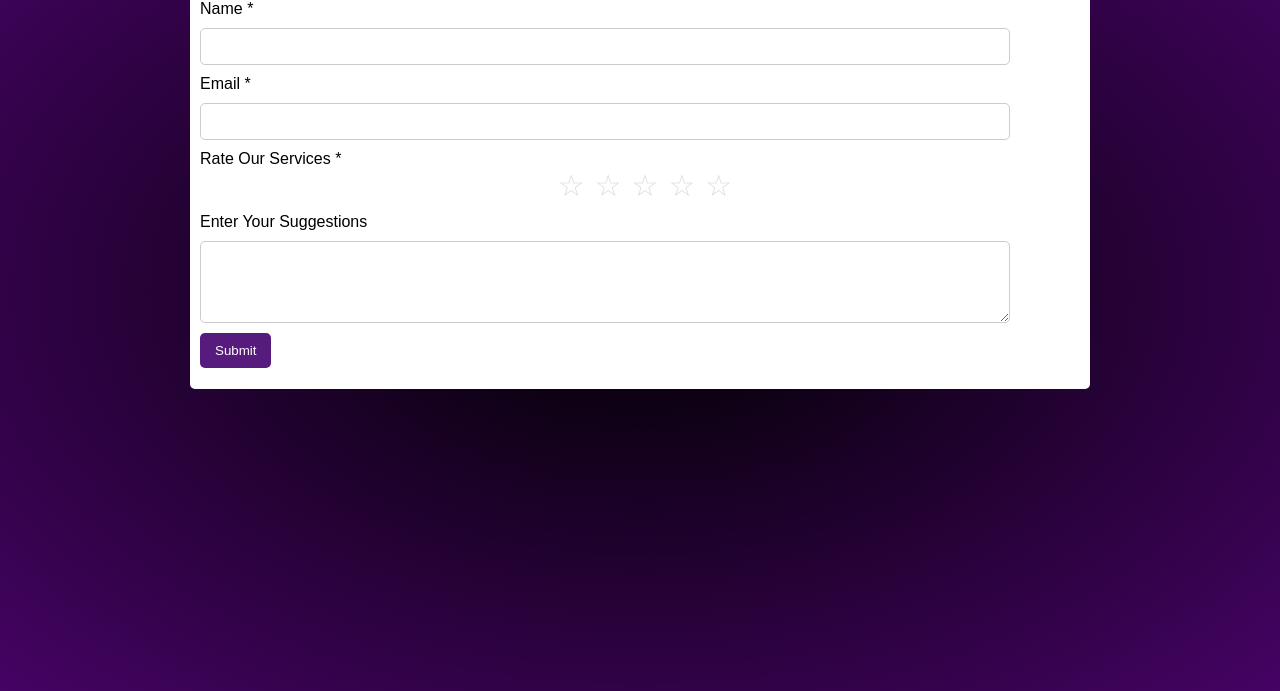
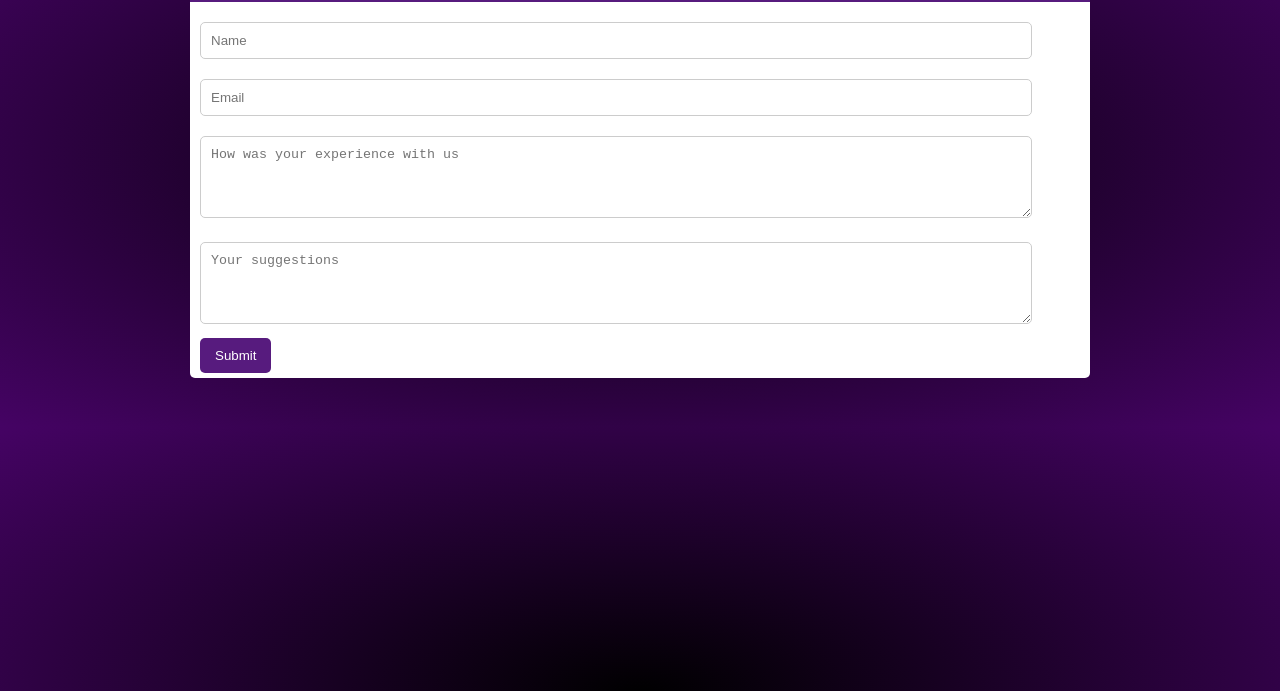
Before and after one commit to AbinayaArunKumar/RouteMates, a website: page feedback.html in a window 1280 px wide. Shown: the part 109-800 px from the top of the page. Drawn offline with Linux system fonts and the light colour scheme.

Commit message:
feedback.html

```diff
--- a/feedback.html
+++ b/feedback.html
@@ -1,3 +1,4 @@
+<!DOCTYPE html>
 <html>
 <head>
     <title>Feedback Form</title>
@@ -9,7 +10,7 @@
             display: flex;
             justify-content: center;
             align-items: center;
-            height: 67vh;
+            height:67vh;
             margin: 0;
         }
 
@@ -17,82 +18,40 @@
             text-align: center;
             color: #fff;
             font-size: 24px;
-
-
         }
 
         .container {
-
             width: 900px;
             padding: 0;
-            border: 0 ;
+            border: 0;
             border-radius: 5px;
             background: #fff;
-
         }
 
-
         .highlighted-header {
-
             background-color: #571B7E;
             color: #fff;
             padding: 0.5px;
             text-align: center;
             border-radius: 5px 5px 0 0;
-			margin-top:0;
-			margin-bottom:10px;
+            margin-top: 0;
+            margin-bottom: 10px;
         }
-		label {
+
+        label {
             display: block;
-			margin-left:10px
+            margin-left: 10px;
         }
 
         input[type="text"],
         input[type="email"],
-        select {
+        select,
+        textarea { /* Add textarea styling */
             width: 90%;
             padding: 10px;
-			margin-left:10px;
-			margin-top:10px;
-			margin-bottom:10px;
-            border: 1px solid #ccc;
-            border-radius: 5px;
-        }
-
-        .rating {
-            display: flex;
-            justify-content: center;
-        }
-
-        .rating input {
-            display: none;
-        }
-
-        .rating label {
-            font-size: 30px;
-            cursor: pointer;
-        }
-
-        .rating label:before {
-            content: '\2606';
-            color: #ddd;
-        }
-
-        .rating input:checked ~ label:before {
-            content: '\2605';
-            color: #f1c40f;
-        }
-
-        label.suggestion-label {
+            margin-left: 10px;
             margin-top: 10px;
-        }
-
-        textarea {
-            width: 90%;
-            padding: 10px;
-			margin-left:10px;
-			margin-top:10px;
-			margin-bottom:10px;
+            margin-bottom: 10px;
             border: 1px solid #ccc;
             border-radius: 5px;
         }
@@ -104,13 +63,11 @@
             padding: 10px 15px;
             border-radius: 5px;
             cursor: pointer;
-			margin-left:10px;
+            margin-left: 10px;
         }
 
         .container {
-            padding-bottom:5px;
-
-
+            padding-bottom: 5px;
         }
     </style>
 </head>
@@ -119,47 +76,15 @@
         <div class="highlighted-header">
             <h1>Feedback</h1>
         </div>
-        <form action="#" method="post" onsubmit="showAlert()">
-            <div class="form-group">
-                <label for="name">Name *</label>
-                <input type="text" id="name" name="name" required>
-            </div>
+        <form method = "post" action = "" name = "contact-form">
+				<input type="text" name="name" placeholder="Name" required>
+				<input type="email"  name="your-email"  placeholder="Email" required>
+				<textarea  name="experience" rows="4" placeholder="How was your experience with us"required></textarea>
+				<textarea  name="suggestions" rows="4" placeholder="Your suggestions"></textarea>
+				<button type="submit">Submit</button>
 
-            <div class="form-group">
-                <label for "email">Email *</label>
-                <input type="email" id="email" name="email" required>
-            </div>
-
-            <div class="form-group">
-                <label>Rate Our Services *</label>
-                <div class="rating">
-                    <input type="radio" id="star5" name="rating" value="5" />
-                    <label for="star5"></label>
-                    <input type="radio" id="star4" name="rating" value="4" />
-                    <label for="star4"></label>
-                    <input type="radio" id="star3" name="rating" value="3" />
-                    <label for="star3"></label>
-                    <input type="radio" id="star2" name="rating" value="2" />
-                    <label for="star2"></label>
-                    <input type="radio" id="star1" name="rating" value="1" />
-                    <label for="star1"></label>
-                </div>
-            </div>
-
-            <div class="form-group">
-                <label class="suggestion-label" for="suggestions">Enter Your Suggestions</label>
-                <textarea id="suggestions" name="suggestions" rows="4"></textarea>
-            </div>
-
-            <div class="form-group">
-                <button type="submit">Submit</button>
-            </div>
         </form>
     </div>
-	<script>
-        function showAlert() {
-            alert("Response submitted");
-        }
-    </script>
+    <script src = "Google Sheet.js"></script>
 </body>
 </html>
```
